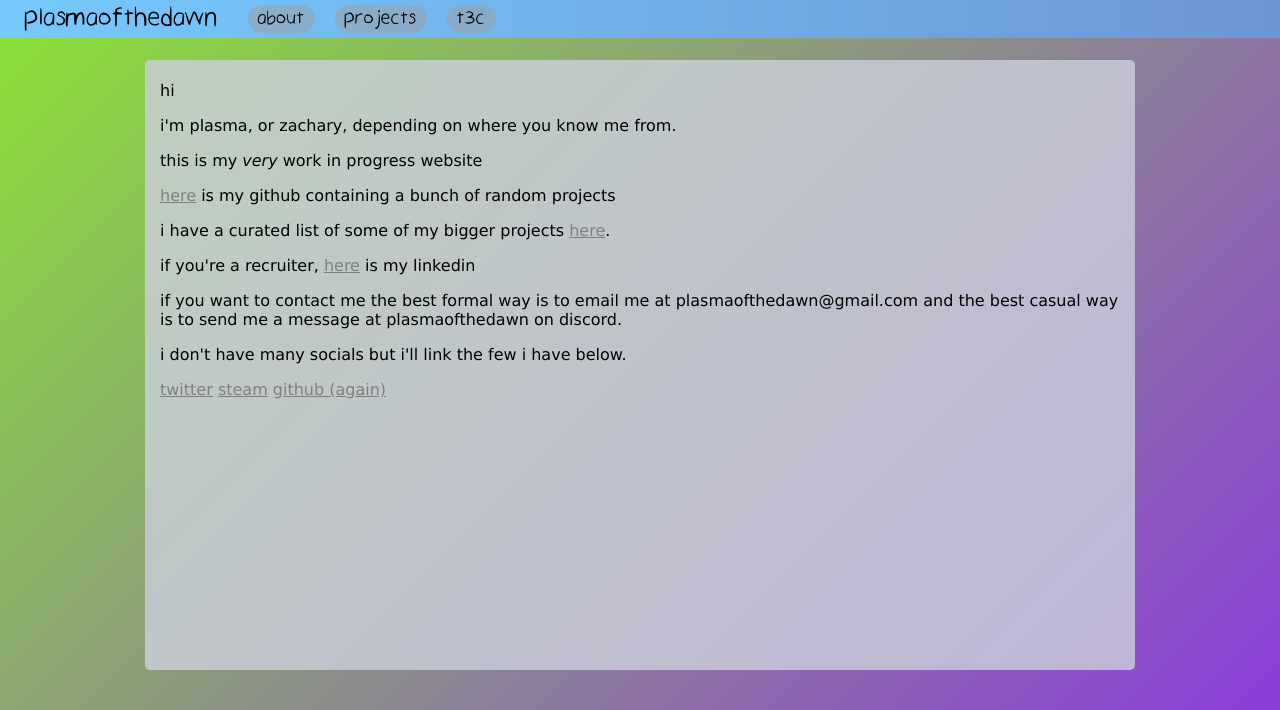
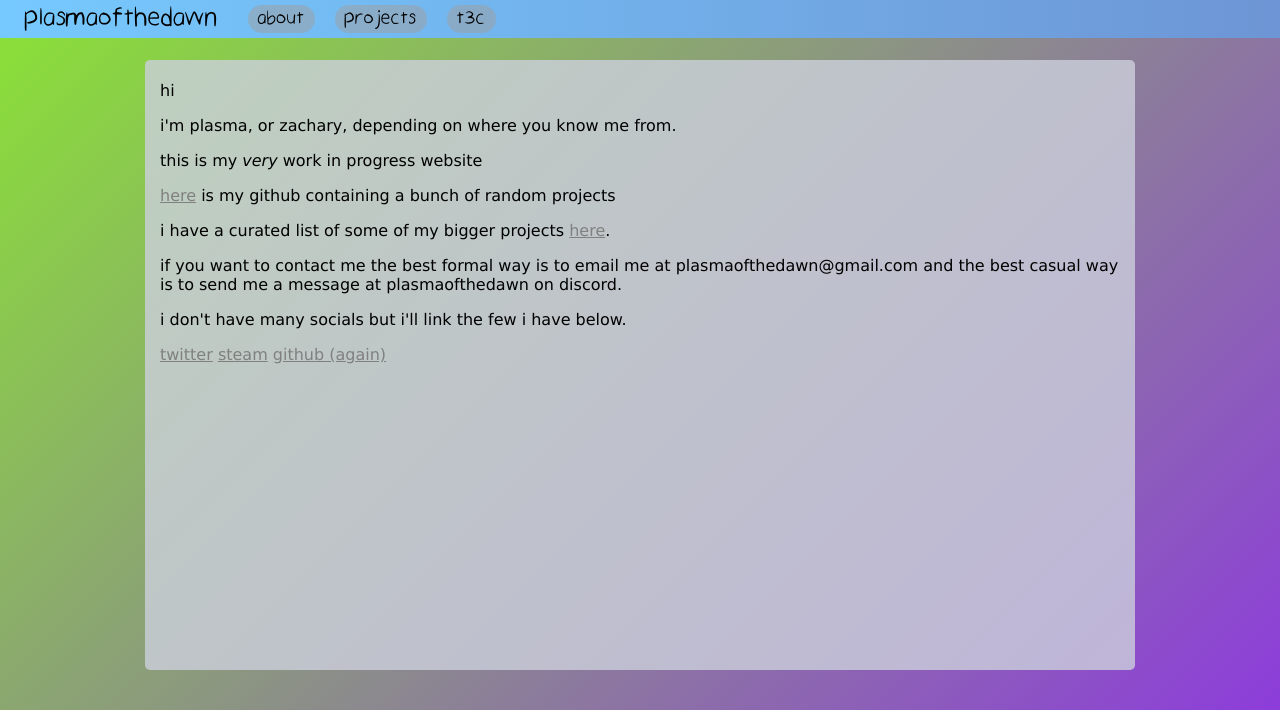
Before and after one commit to plasmaofthedawn/website, a Flask app: page / in a window 1280 px wide. Shown: the top 710 px of the page. Run offline with Flask 3, Linux system fonts and the light colour scheme.

Commit message:
removed linkedin link from index

```diff
--- a/templates/index.html
+++ b/templates/index.html
@@ -9,10 +9,6 @@
     is my github containing a bunch of random projects</p>
 <p>i have a curated list of some of my bigger projects <a href="projects">here</a>.</p>
 
-<p>if you're a recruiter,
-    <a href="https://www.linkedin.com/in/zachary-weaver-41873522b/" target="_blank" rel="noopener noreferrer">here</a>
-    is my linkedin</p>
-
 <p>if you want to contact me the best formal way is to email me at plasmaofthedawn@gmail.com and the best casual way is to send me a message at plasmaofthedawn on discord.</p>
 
 <p>i don't have many socials but i'll link the few i have below.</p>
```
